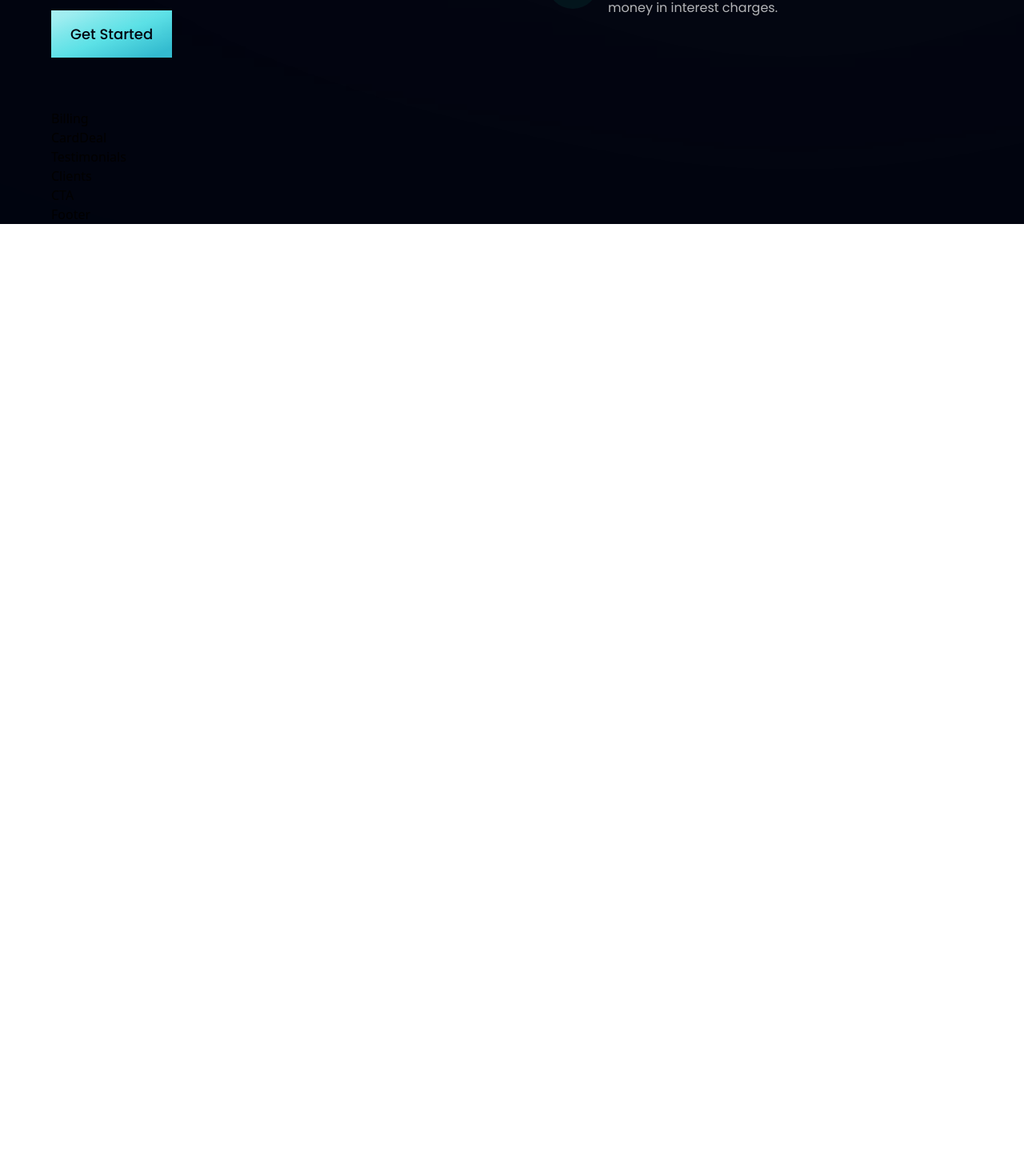
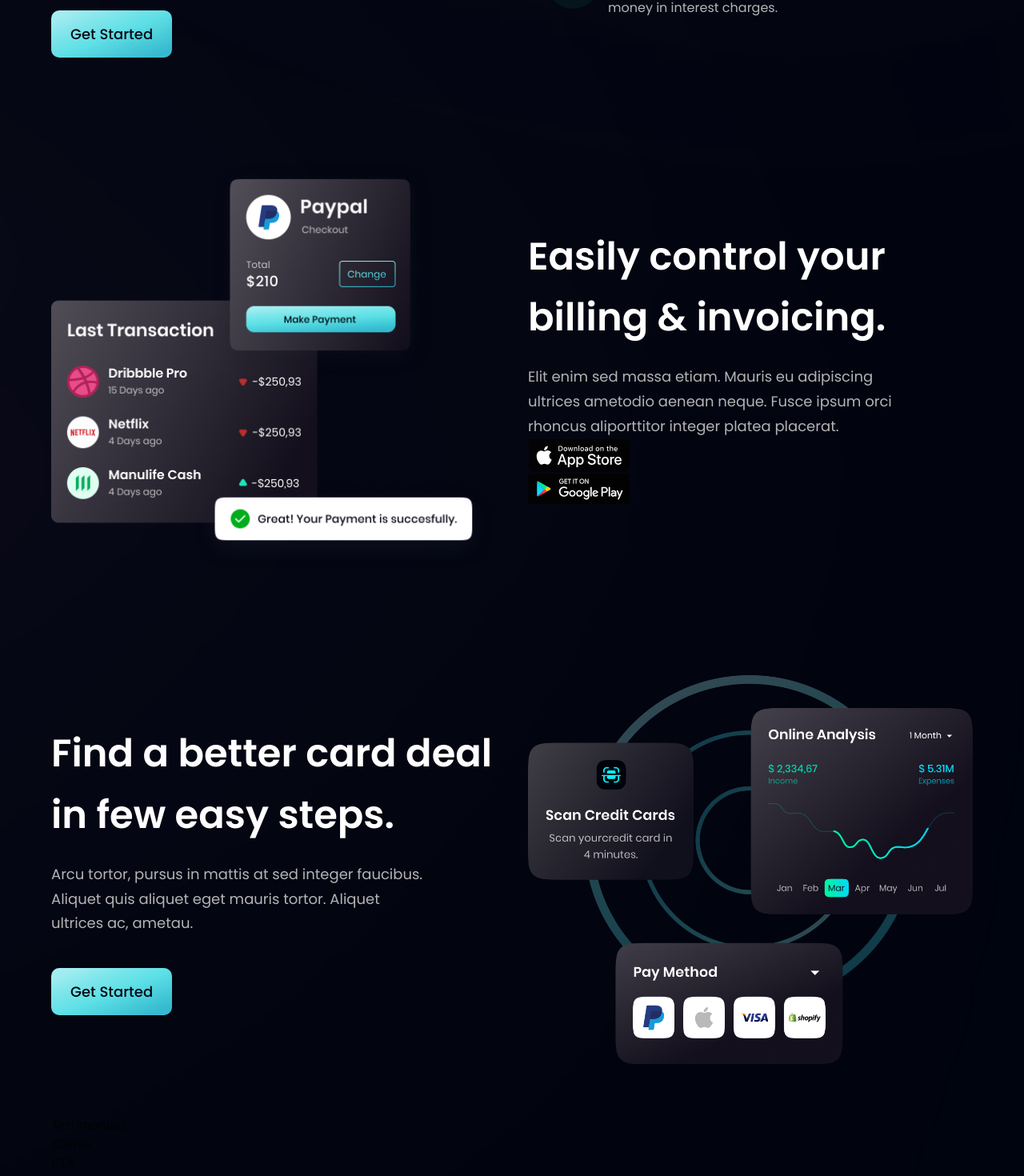
Before and after one commit to KevinLim62/Vitejs-learning-React-JS-, a React (Vite) app: page / in a window 1280 px wide. Shown: the part 1410-2880 px from the top of the page at 80% size. Before the commit the page ends 1690 px from the top, so only its background shows below. Built offline with nearby package versions, Linux system fonts and the light colour scheme.

Commit message:
Done billing and card deal components

```diff
--- a/src/components/Billing.jsx
+++ b/src/components/Billing.jsx
@@ -1,7 +1,41 @@
-import React from 'react';
+import { apple, bill, google } from '../assets';
+import styles, { layout } from '../style';
 
-const Billing = () => {
-  return <div>Billing</div>;
-};
+const Billing = () => (
+  <section id="product" className={layout.sectionReverse}>
+    <div className={layout.sectionImgReverse}>
+      <img
+        src={bill}
+        alt="billing"
+        className="w-[100%] h-[100%] relative z-[5]"
+      />
+      <div className="absolute z-[3] -left-1/2 top-0 w-[50%] h-[50%] rounded-full white__gradient" />
+      <div className="absolute z-[0] -left-1/2 bottom-0 w-[50%] h-[50%] rounded-full pink__gradient" />
+    </div>
+
+    <div className={layout.sectionInfo}>
+      <h2 className={styles.heading2}>
+        Easily control your <br className="sm:block hidden" /> billing &
+        invoicing.
+      </h2>
+      <p className={`${styles.paragraph} max-w-[470px] mt-5`}>
+        Elit enim sed massa etiam. Mauris eu adipiscing ultrices ametodio aenean
+        neque. Fusce ipsum orci rhoncus aliporttitor integer platea placerat.
+      </p>
+      <div classNam="flex flex-row flex-wrap sm:mt-10 mt-6">
+        <img
+          src={apple}
+          alt="apple_store"
+          className="w-[128px] h-[42px] object-contain mr-5 cursor-pointer"
+        />
+        <img
+          src={google}
+          alt="google_play"
+          className="w-[128px] h-[42px] object-contain cursor-pointer"
+        />
+      </div>
+    </div>
+  </section>
+);
 
 export default Billing;
--- a/src/components/Button.jsx
+++ b/src/components/Button.jsx
@@ -3,7 +3,7 @@
 const Button = ({ styles }) => (
   <button
     type="button"
-    className={`py-4 px-6 bg-blue-gradient font-poppins font-medium text-[18px] text-primary outline-none ${styles}`}
+    className={`py-4 px-6 bg-blue-gradient font-poppins font-medium text-[18px] text-primary outline-none ${styles} rounded-[10px]`}
   >
     Get Started
   </button>
--- a/src/components/CardDeal.jsx
+++ b/src/components/CardDeal.jsx
@@ -1,7 +1,25 @@
-import React from 'react';
+import { card } from '../assets';
+import styles, { layout } from '../style';
+import Button from './Button';
 
-const CardDeal = () => {
-  return <div>CardDeal</div>;
-};
+const CardDeal = () => (
+  <section className={layout.section}>
+    <div className={layout.sectionInfo}>
+      <h2 className={styles.heading2}>
+        Find a better card deal <br className="sm:block hidden" /> in few easy
+        steps.
+      </h2>
+      <p className={`${styles.paragraph} max-w-[470px] mt-5`}>
+        Arcu tortor, pursus in mattis at sed integer faucibus. Aliquet quis
+        aliquet eget mauris tortor. Aliquet ultrices ac, ametau.
+      </p>
+      <Button styles="mt-10" />
+    </div>
+
+    <div className={layout.sectionImg}>
+      <img src={card} alt="card" className="w-[100%] h-[100%]" />
+    </div>
+  </section>
+);
 
 export default CardDeal;
```
